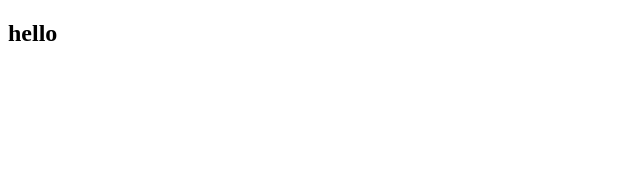
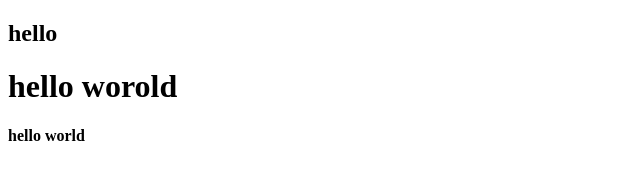
Before and after one commit to shahob077/Marketing, a plain HTML site: page index.html in a window 1280 px wide. Shown: the whole page, without its empty margins (0-640 px from the left). Drawn offline with Linux system fonts and the light colour scheme.

Commit message:
add index

```diff
--- a/index.html
+++ b/index.html
@@ -8,5 +8,7 @@
 </head>
 <body>
     <h2>hello</h2>
+    <h1>hello worold </h1>
+    <h4>hello world</h4>
 </body>
 </html>
```
